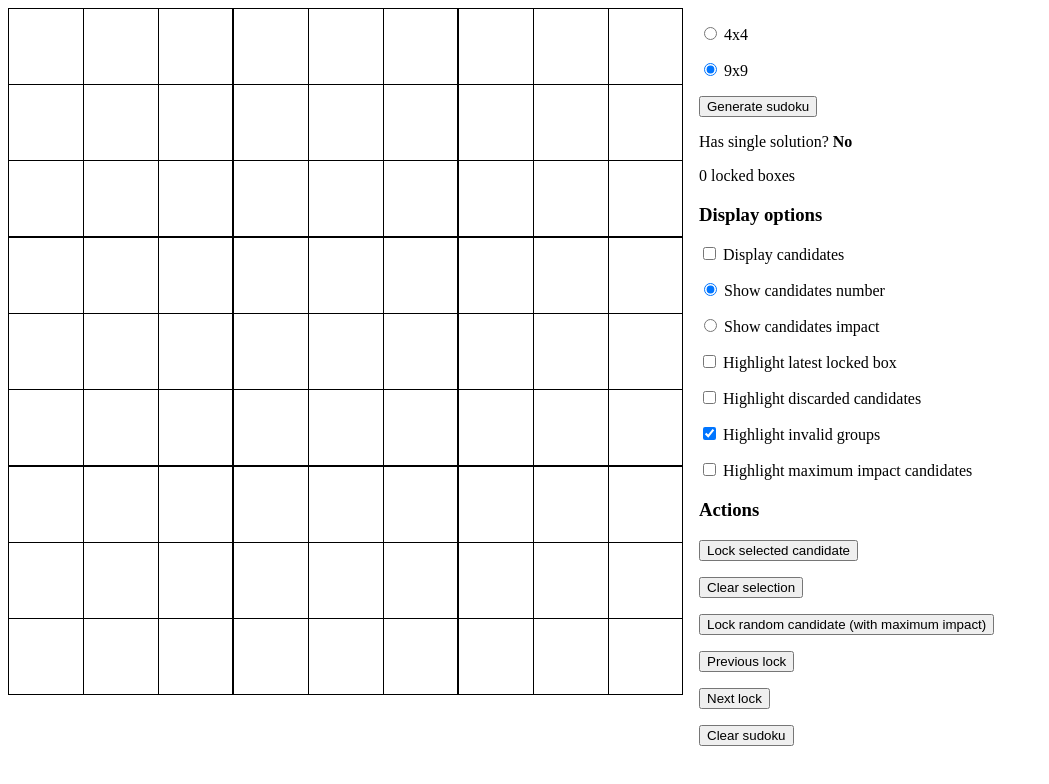
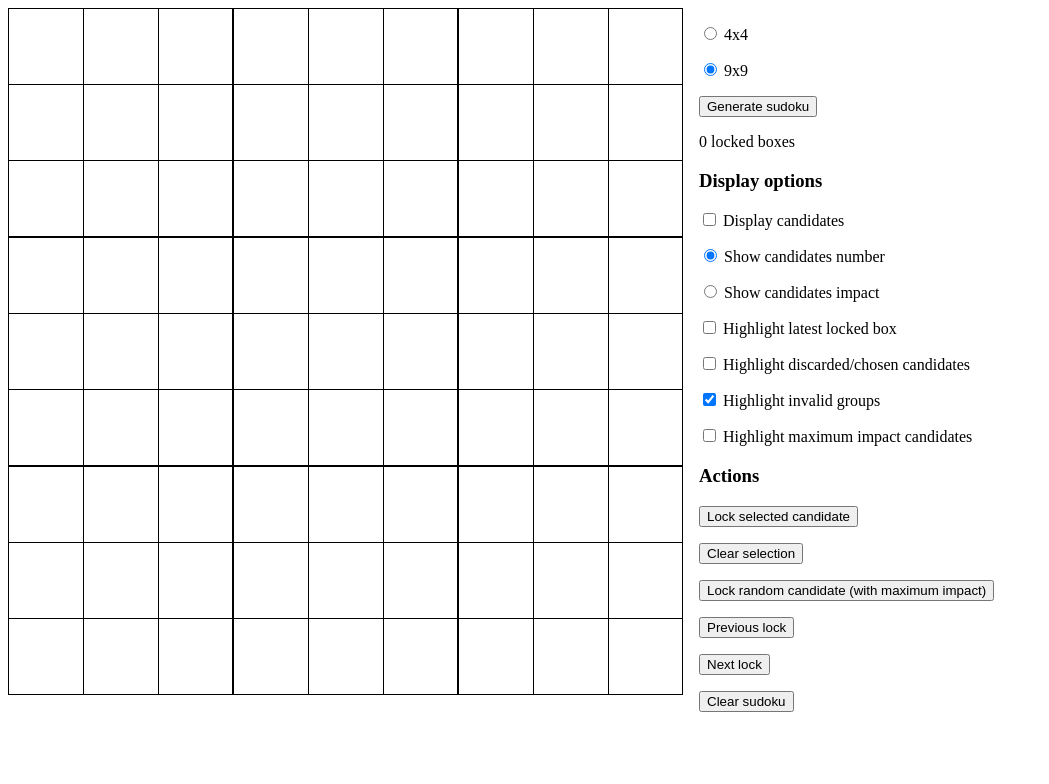
Before and after one commit to capelski/sudoku-generator, a React app: page / in a window 1280 px wide. Shown: the top 784 px of the page, without its empty margins (0-1049 px from the left). Built offline with nearby package versions, Linux system fonts and the light colour scheme.

Commit message:
feat: limit discarded candidates highlight to direct information

```diff
--- a/src/components/sudoku-grid.tsx
+++ b/src/components/sudoku-grid.tsx
@@ -1,7 +1,7 @@
 import React, { useState } from 'react';
-import { BoxCandidate, Sudoku } from '../types/sudoku';
+import { BoxCandidate, InferringMode, Sudoku } from '../types/sudoku';
 import { getRandomMaximumImpactBox, getSudokuComputedData } from '../logic/sudoku-operations';
-import { isCandidateDiscarded, isSudokuReadyToBeSolved, arePeerBoxes } from '../logic/sudoku-rules';
+import { isCandidateDiscarded, arePeerBoxes } from '../logic/sudoku-rules';
 
 type CandidateDisplayMode = 'number' | 'impact';
 
@@ -21,15 +21,16 @@ export const SudokuGrid: React.FC<GridProps> = (props) => {
         'number'
     );
     const [displayCandidates, setDisplayCandidates] = useState(false);
-    const [highlightDiscardedCandidates, setHighlightDiscardedCandidates] = useState(false);
     const [highlightInvalidGroups, setHighlightInvalidGroups] = useState(true);
     const [highlightLatestLockedBox, setHighlightLatestLockedBox] = useState(false);
     const [highlightMaximumImpact, setHighlightMaximumImpact] = useState(false);
+    const [inferringMode, setInferringMode] = useState<InferringMode>('none');
     const [selectedBoxCandidate, setSelectedBoxCandidate] = useState<BoxCandidate | undefined>(
         undefined
     );
-    const sudokuComputedData = getSudokuComputedData(props.sudoku);
-    const isSudokuReady = isSudokuReadyToBeSolved(sudokuComputedData);
+    const sudokuComputedData = getSudokuComputedData(props.sudoku, inferringMode);
+    // TODO isSudokuReady is no longer valid because of inferringMode
+    // const isSudokuReady = isSudokuReadyToBeSolved(sudokuComputedData);
 
     const displayCandidatesHandler = () => {
         setDisplayCandidates(!displayCandidates);
@@ -43,9 +44,7 @@ export const SudokuGrid: React.FC<GridProps> = (props) => {
         setCandidatesDisplayMode('number');
     };
 
-    const highlightDiscardedCandidatesHandler = () => {
-        setHighlightDiscardedCandidates(!highlightDiscardedCandidates);
-    };
+    const highlightDiscardedCandidates = inferringMode === 'direct';
 
     const highlightInvalidGroupsHandler = () => {
         setHighlightInvalidGroups(!highlightInvalidGroups);
@@ -57,6 +56,10 @@ export const SudokuGrid: React.FC<GridProps> = (props) => {
 
     const highlightMaximumImpactHandler = () => {
         setHighlightMaximumImpact(!highlightMaximumImpact);
+    };
+
+    const inferringModeHandler = () => {
+        setInferringMode(inferringMode === 'none' ? 'direct' : 'none');
     };
 
     const lockRandomMaximumImpactBox = () => {
@@ -269,9 +272,9 @@ export const SudokuGrid: React.FC<GridProps> = (props) => {
                             Generate sudoku
                         </button>
                     </p>
-                    <p>
+                    {/* <p>
                         Has single solution? <b>{isSudokuReady ? 'Yes' : 'No'}</b>
-                    </p>
+                    </p> */}
                     <div>{props.locksNumber} locked boxes</div>
 
                     <div>
@@ -314,10 +317,10 @@ export const SudokuGrid: React.FC<GridProps> = (props) => {
                         <p>
                             <input
                                 type="checkbox"
-                                onClick={highlightDiscardedCandidatesHandler}
-                                checked={highlightDiscardedCandidates}
+                                onClick={inferringModeHandler}
+                                checked={inferringMode === 'direct'}
                             />{' '}
-                            Highlight discarded candidates
+                            Highlight discarded/chosen candidates
                         </p>
 
                         <p>
--- a/src/logic/sudoku-operations.ts
+++ b/src/logic/sudoku-operations.ts
@@ -5,6 +5,7 @@ import {
     BoxGroups,
     Candidate,
     Group,
+    InferringMode,
     NumericDictionary,
     StringDictionary,
     Sudoku,
@@ -29,6 +30,7 @@ import { getRandomElement } from './utilities';
 export const discardCandidatesByInferring = (
     boxes: Box[],
     groups: SudokuGroups,
+    inferringMode: InferringMode,
     iteration: number
 ) => {
     updateAllGroups(groups);
@@ -67,14 +69,23 @@ export const discardCandidatesByInferring = (
     // TODO If two boxes have only the same two numbers, remove those numbers from other peer boxes
 
     // Going for it!
-
+    if (
+        (inferringMode === 'all' || (inferringMode === 'direct' && iteration === 1)) &&
+        (boxesWithOnlyOneCandidateAvailable.length > 0 ||
+            groupsWithANumberAvailableInJustOneBox.length > 0 ||
+            groupsWithOwnedCandidates.length > 0 ||
+            regionsWithColumnSubsetRestrictions.length > 0 ||
+            regionsWithRowSubsetRestrictions.length > 0)
+    ) {
         boxesWithOnlyOneCandidateAvailable.forEach((box) => choseOnlyCandidateAvailableForBox(box));
 
         groupsWithANumberAvailableInJustOneBox.forEach((group) =>
             choseOnlyBoxAvailableInGroupForNumber(group)
         );
 
-    groupsWithOwnedCandidates.forEach((group) => discardOwnedCandidatesFromNonOwnerBoxes(group));
+        groupsWithOwnedCandidates.forEach((group) =>
+            discardOwnedCandidatesFromNonOwnerBoxes(group)
+        );
 
         regionsWithColumnSubsetRestrictions.forEach((groupKey) => {
             const regionNumber = parseInt(groupKey, 10);
@@ -94,14 +105,8 @@ export const discardCandidatesByInferring = (
         });
 
         console.log('Iteration', iteration);
-    if (
-        boxesWithOnlyOneCandidateAvailable.length > 0 ||
-        groupsWithANumberAvailableInJustOneBox.length > 0 ||
-        groupsWithOwnedCandidates.length > 0 ||
-        regionsWithColumnSubsetRestrictions.length > 0 ||
-        regionsWithRowSubsetRestrictions.length > 0
-    ) {
-        discardCandidatesByInferring(boxes, groups, iteration + 1);
+
+        discardCandidatesByInferring(boxes, groups, inferringMode, iteration + 1);
     }
 };
 
@@ -211,7 +216,10 @@ export const getRandomMaximumImpactBox = (sudoku: SudokuComputedData): BoxCandid
     return undefined;
 };
 
-export const getSudokuComputedData = (sudoku: Sudoku): SudokuComputedData => {
+export const getSudokuComputedData = (
+    sudoku: Sudoku,
+    inferringMode: InferringMode = 'all'
+): SudokuComputedData => {
     const size = sudoku.regionSize * sudoku.regionSize;
     const boxes = [...Array(size)]
         .map((_x, rowIndex) =>
@@ -268,7 +276,7 @@ export const getSudokuComputedData = (sudoku: Sudoku): SudokuComputedData => {
     });
 
     discardCandidatesByLocks(boxes.filter((box) => box.isLocked));
-    discardCandidatesByInferring(boxes, groups, 1);
+    discardCandidatesByInferring(boxes, groups, inferringMode, 1);
 
     updateGroupsValidations(groups.columns);
     updateGroupsValidations(groups.regions);
--- a/src/types/sudoku.ts
+++ b/src/types/sudoku.ts
@@ -48,6 +48,8 @@ export interface Group {
     ownedCandidates: BoxesCandidatesSet[];
 }
 
+export type InferringMode = 'none' | 'direct' | 'all';
+
 export type NumericDictionary<T> = { [key: number]: T };
 
 export type StringDictionary<T> = { [key: string]: T };
```
Lines whose indentation alone changed are shown as unchanged.
